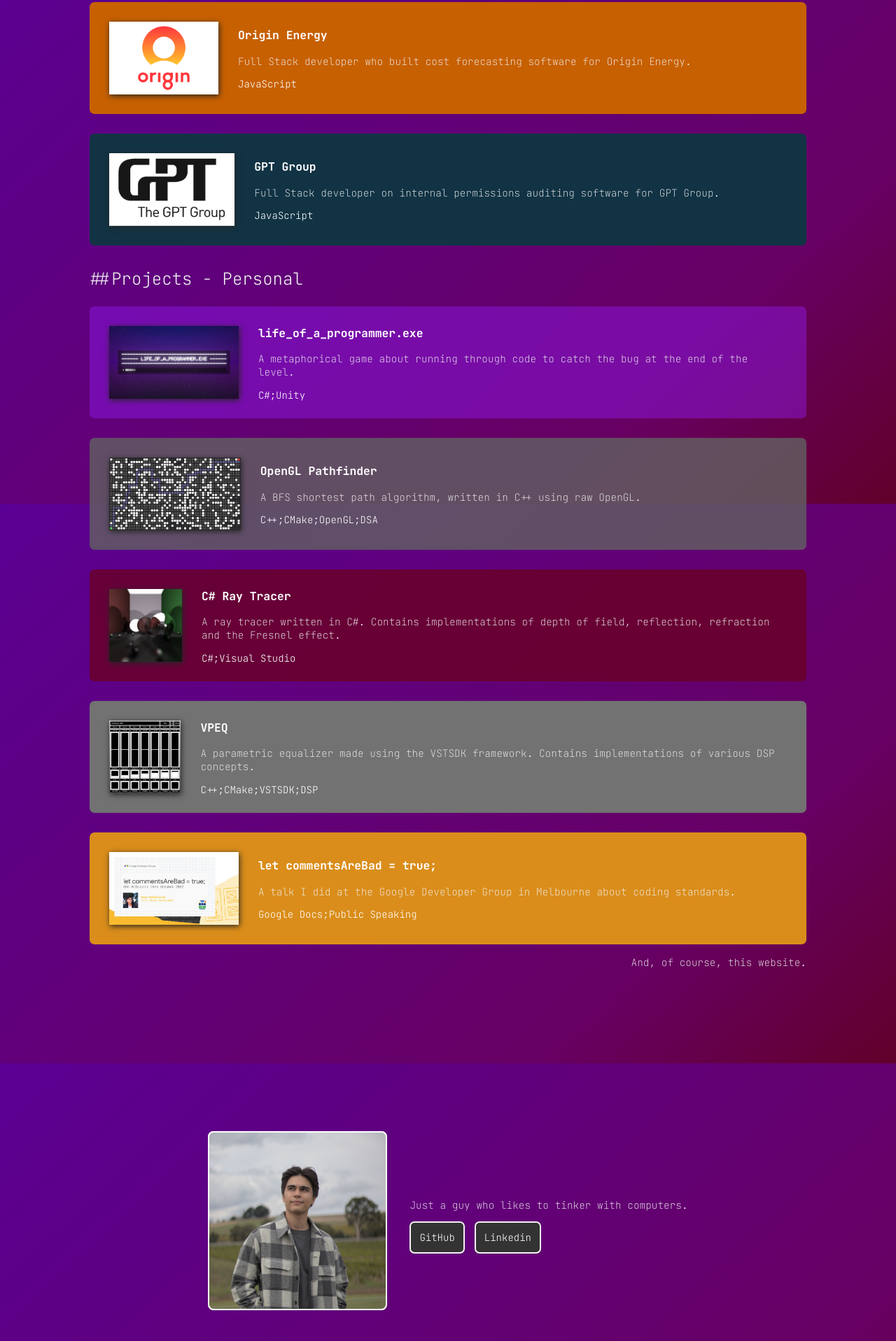
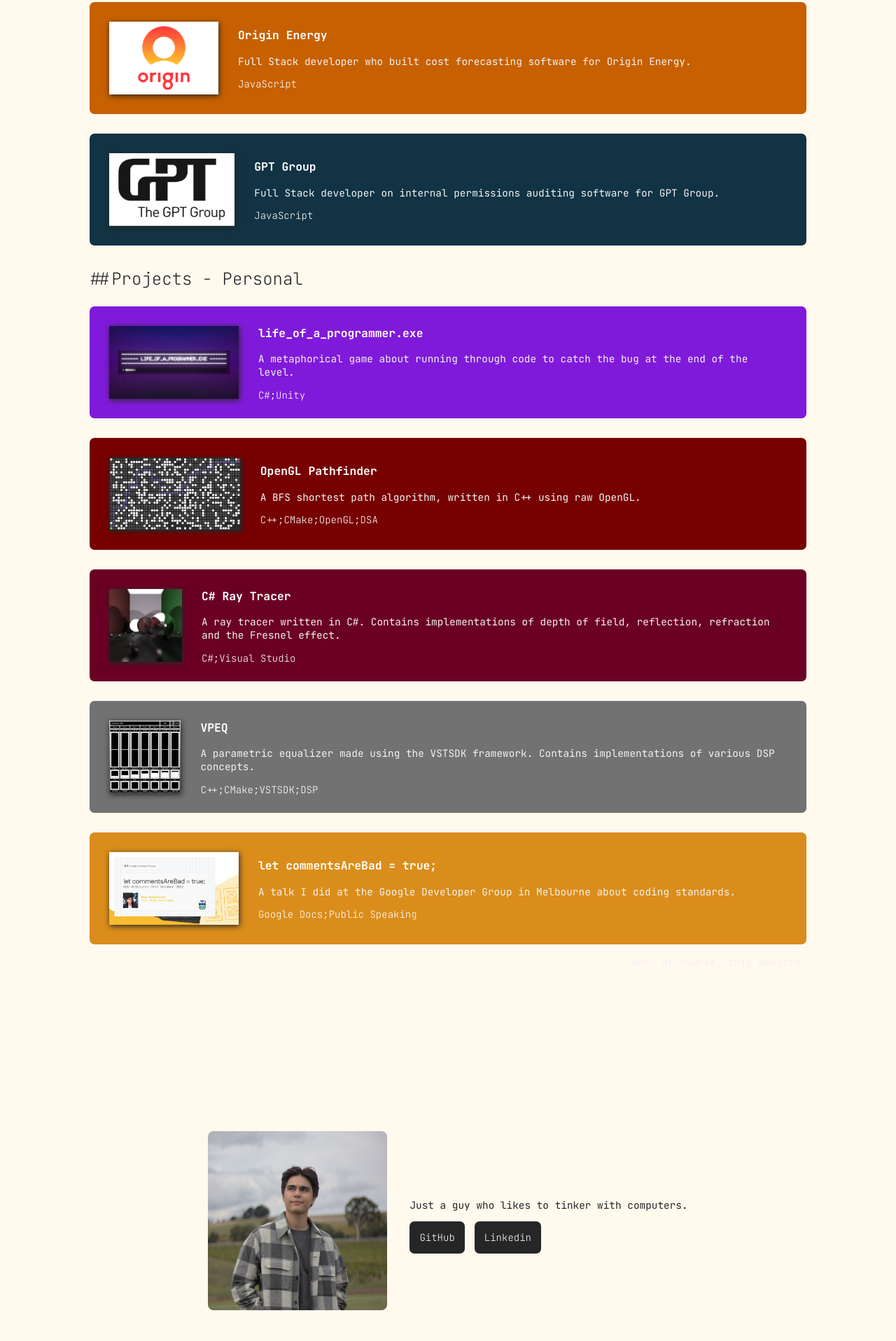
Before and after one commit to rpuhalovich/rpuhalovich.github.io, a React (Create React App) app: page / in a window 1280 px wide. Shown: the part 880-2797 px from the top of the page at 70% size. Built offline with nearby package versions, Linux system fonts and the light colour scheme.

Commit message:
Implement light mode

```diff
--- a/public/index.html
+++ b/public/index.html
@@ -6,7 +6,7 @@
     <meta name="description" content="Website by Ryan Puhalovich" />
     <meta name="theme-color" content="#171717" />
     <link rel="manifest" href="%PUBLIC_URL%/manifest.json" />
-    <title>Ryan Puhalovich - Software Dev</title>
+    <title>Ryan Puhalovich - Software Eng</title>
   </head>
   <body>
     <noscript>You need to enable JavaScript to run this app.</noscript>
--- a/src/index.css
+++ b/src/index.css
@@ -62,7 +62,7 @@
 .Paragraph,
 p {
   font-size: 0.9rem;
-  font-weight: 100;
+  font-weight: 400;
   font-family: "JetBrains Mono", monospace;
   color: var(--Black10);
 }
@@ -99,7 +99,7 @@ p {
   font-size: 1.75rem;
   font-weight: 200;
   font-family: "Poppins", sans-serif;
-  color: var(--Black10);
+  color: var(--Black);
 }
 
 .h6 {
@@ -114,13 +114,13 @@ html {
 }
 
 body {
-  background: rgb(98, 0, 42);
+  /* background: rgb(98, 0, 42);
   background: -moz-linear-gradient(317deg, rgba(98, 0, 42, 1) 0%, rgba(103, 0, 99, 1) 24%, rgba(90, 0, 147, 1) 100%);
   background: -webkit-linear-gradient(317deg, rgba(98, 0, 42, 1) 0%, rgba(103, 0, 99, 1) 24%, rgba(90, 0, 147, 1) 100%);
   background: linear-gradient(317deg, rgba(98, 0, 42, 1) 0%, rgba(103, 0, 99, 1) 24%, rgba(90, 0, 147, 1) 100%);
-  filter: progid:DXImageTransform.Microsoft.gradient(startColorstr="#62002a", endColorstr="#5a0093", GradientType=1);
+  filter: progid:DXImageTransform.Microsoft.gradient(startColorstr="#62002a", endColorstr="#5a0093", GradientType=1); */
 
-  /* background: #111111; */
+  background: #fff9ee;
   scrollbar-width: none;
   scroll-behavior: smooth;
   margin: 0px;
--- a/src/views/About.css
+++ b/src/views/About.css
@@ -21,9 +21,9 @@
   padding: 2em;
   border-radius: var(--CornerRadius);
 
-  --outline-size: 2px;
-  outline: var(--outline-size) solid white;
-  outline-offset: calc(var(--outline-size) * -1);
+  /* --outline-size: 4px;
+  outline: var(--outline-size) solid var(--Black90);
+  outline-offset: calc(var(--outline-size) * -1); */
 
   aspect-ratio: 4000/4000;
   background-size: cover;
@@ -43,3 +43,7 @@
     text-align: center;
   }
 }
+
+.aboutText {
+  color: var(--Black);
+}
--- a/src/views/About.js
+++ b/src/views/About.js
@@ -13,7 +13,7 @@ function About() {
             <div className="selfie" />
           </div>
           <div className="contentContainer">
-            <p>Just a guy who likes to tinker with computers.</p>
+            <p className="aboutText">Just a guy who likes to tinker with computers.</p>
 
             <RPButton style={{ marginRight: "1em" }} onClick={() => window.open("https://github.com/rpuhalovich")}>
               GitHub
--- a/src/views/Hero.css
+++ b/src/views/Hero.css
@@ -6,7 +6,7 @@
   font-size: 3rem;
   font-weight: 600;
   font-family: "JetBrains Mono", monospace;
-  color: white;
+  color: var(--Black);
 }
 
 .header {
@@ -17,7 +17,7 @@
   font-size: 1.5rem;
   font-weight: 300;
   font-family: "JetBrains Mono", monospace;
-  color: var(--Black10);
+  color: var(--Black);
   margin-top: 0px;
 }
 
--- a/src/views/Projects.css
+++ b/src/views/Projects.css
@@ -23,27 +23,27 @@
 }
 
 .openGLPathfinderCard {
-  background-color: #626262cc;
+  background-color: #770000;
 }
 
 .openGLPathfinderCard:hover {
-  background-color: #626262aa;
+  background-color: #6b0000;
 }
 
 .rayTracerCard {
-  background-color: #6b0025cc;
+  background-color: #6b0025;
 }
 
 .rayTracerCard:hover {
-  background-color: #6b0025aa;
+  background-color: #5a0020;
 }
 
 .gyg {
-  background-color: rgb(196, 176, 0);
+  background-color: rgb(223, 200, 0, 1);
 }
 
 .gyg:hover {
-  background-color: rgb(175, 158, 0);
+  background-color: rgb(223, 200, 0, 1);
 }
 
 .gpt {
@@ -59,15 +59,15 @@
 }
 
 .origin:hover {
-  background-color: rgba(170, 64, 0);
+  background-color: rgb(185, 90, 0);
 }
 
 .loap {
-  background-color: rgba(151, 31, 255, 0.4);
+  background-color: rgb(128, 26, 218);
 }
 
 .loap:hover {
-  background-color: rgba(151, 31, 255, 0.3);
+  background-color: rgb(121, 23, 206);
 }
 
 .vpeqCard {
--- a/src/views/components/RPButton.css
+++ b/src/views/components/RPButton.css
@@ -1,15 +1,15 @@
 .RPButton {
-  color: var(--Black10);
-  background-color: var(--Black90);
+  color: var(--Black);
+  background-color: var(--Black);
   border-radius: var(--CornerRadius);
   padding: 1em;
-  border-color: var(--Black10);
+  border-color: var(--Black);
   border-style: none;
   transition: var(--TransitionTime);
 }
 
 .RPButton:hover {
-  background-color: var(--Black80);
+  background-color: var(--Black75);
   transition: var(--TransitionTime);
   /* transform: scale(1.1); */
   cursor: pointer;
--- a/src/views/components/RPButton.js
+++ b/src/views/components/RPButton.js
@@ -6,7 +6,7 @@ function RPButton(props) {
   const { children, className, ...rest } = props;
   return (
     <>
-      <button className={`RPButton Monospace whiteOutline ${className}`} {...rest}>
+      <button className={`RPButton Monospace ${className}`} {...rest}>
         {children}
       </button>
     </>
```
